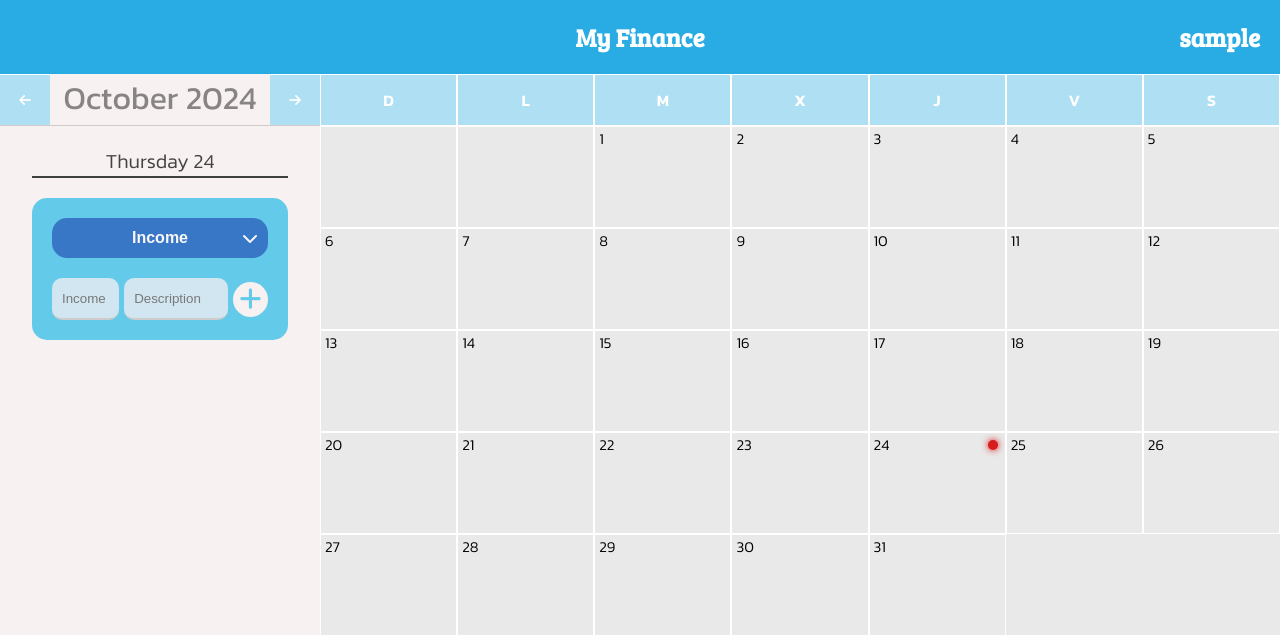
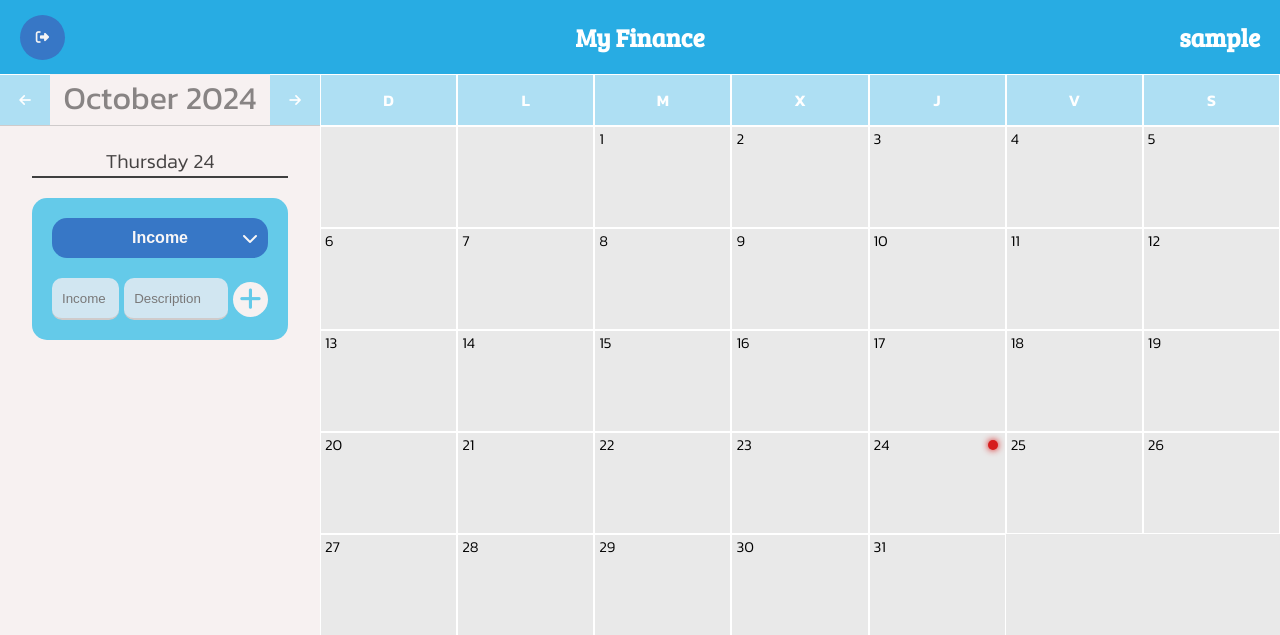
Before and after one commit to AgusIV007/MyFinance, a Flask app: page / in a window 1280 px wide. Shown: the top 635 px of the page. Run offline with Flask 3, Linux system fonts and the light colour scheme; the visitor is signed in with stand-in values (Sample User, id 1); data that the repository does not hold is empty; some libraries are stand-ins or nearby versions.

Commit message:
pushipushifinal faking panzaa

```diff
--- a/static/script.js
+++ b/static/script.js
@@ -1050,6 +1050,10 @@ function storeItems(day, infoDay) {
   });
 }
 
+document.querySelector(".sign-out").addEventListener("click", function () {
+  window.location.href = "/logout";
+});
+
 // window.addEventListener("resize", function () {
 //   averageGraphic.style.width = "100%";
 //   averageGraphic.width = "100%";
--- a/static/styles.css
+++ b/static/styles.css
@@ -601,6 +601,19 @@ h3 {
 .fade-out {
   opacity: 0;
 }
+.sign-out {
+  width: 45px;
+  height: 45px;
+  border-radius: 100%;
+  cursor: pointer;
+  color: #f4f4f4;
+  background-color: rgb(55 119 198);
+  transition: all 0.1s ease-in;
+}
+.sign-out:hover {
+  background-color: rgb(22, 75, 139);
+}
+
 @media (min-width: 767px) {
   main {
     grid-template-columns: 1fr 2fr;
--- a/templates/calendar.html
+++ b/templates/calendar.html
@@ -22,6 +22,9 @@
   <body>
     <header>
       <nav>
+        <button class="sign-out" style="position: absolute; left: 20px">
+          <i class="fa-solid fa-right-from-bracket"> </i>
+        </button>
         <span>My Finance</span>
         <span style="position: absolute; right: 20px"
           >{{ session.username }}</span
@@ -125,13 +128,13 @@
     <footer></footer>
     <script src="https://code.jquery.com/jquery-3.6.0.min.js"></script>
     <script
-    src="https://kit.fontawesome.com/b89abaf60d.js"
-    crossorigin="anonymous"
+      src="https://kit.fontawesome.com/b89abaf60d.js"
+      crossorigin="anonymous"
     ></script>
     <script>
       var data = {{notas|tojson|safe}} // Es necesario esto por que Flask solo te permite mandar parametros al template y no al script, pero al ponerlo antes del otro script, lo podes usar!
-      </script>
-      <script src="static/script.js"></script>
+    </script>
+    <script src="static/script.js"></script>
     <script src="https://cdn.jsdelivr.net/npm/chart.js"></script>
   </body>
 </html>
```
Also changed, not shown: templates/signin.html (+15 -14 lines), templates/signup.html (+4 -7 lines).
